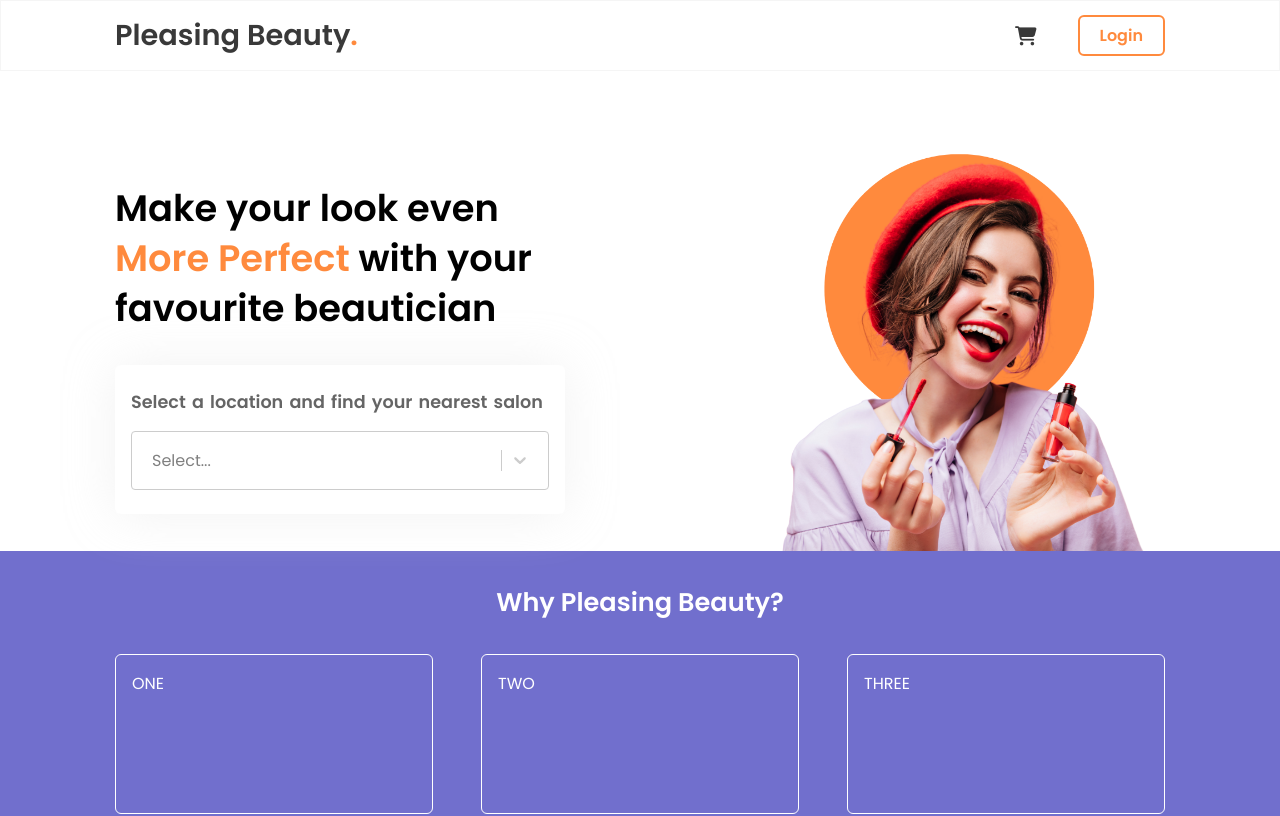
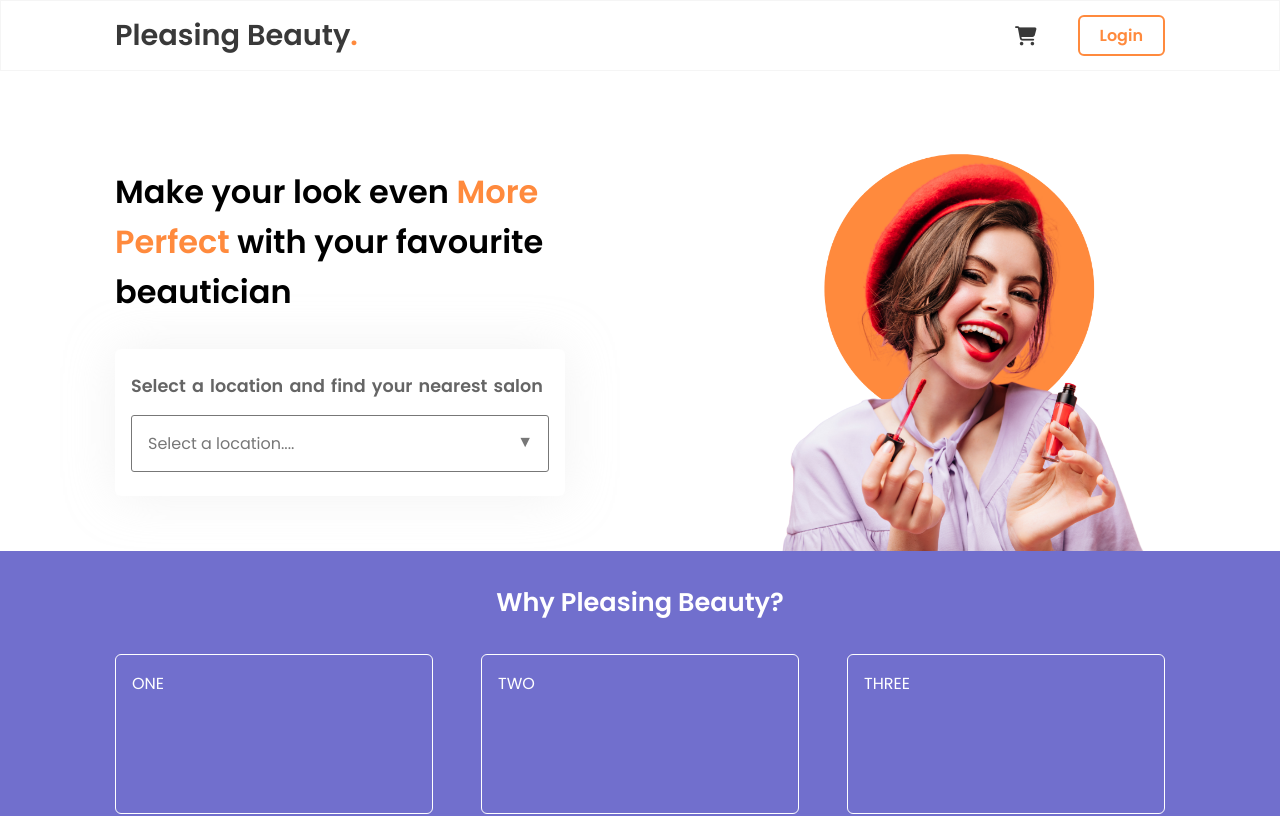
Before and after one commit to shivammtiwari/pleasing-beauty, a React (Create React App) app: page / in a window 1280 px wide. Shown: the top 816 px of the page. Built offline with nearby package versions, Linux system fonts and the light colour scheme.

Commit message:
Parlour List Page Added

```diff
--- a/package.json
+++ b/package.json
@@ -7,8 +7,9 @@
     "@testing-library/react": "^13.4.0",
     "@testing-library/user-event": "^13.5.0",
     "react": "^18.2.0",
+    "react-bootstrap": "^2.7.2",
     "react-dom": "^18.2.0",
-    "react-router-dom": "^6.8.1",
+    "react-router-dom": "^6.9.0",
     "react-scripts": "5.0.1",
     "react-select": "^5.7.0",
     "web-vitals": "^2.1.4"
--- a/src/App.js
+++ b/src/App.js
@@ -1,11 +1,19 @@
 import './App.css';
 import Home from './Pages/Home/Home';
+import { BrowserRouter, Routes, Route } from 'react-router-dom';
+import WhyUs from './Components/WhyUs/WhyUs';
+import ParlourList from './Components/ParlourList/ParlourList';
+
 
 function App() {
   return (
-   <>
-   <Home/>
-   </>
+ <BrowserRouter>
+       <Routes>
+        <Route path="/" element={<Home />} />
+        <Route path="/:city" element={<ParlourList/>} />
+      </Routes>
+ </BrowserRouter>
+
   );
 }
 
--- /dev/null
+++ b/src/Cities.js
@@ -0,0 +1,12 @@
+export const Cities = [
+    { country: "India" },
+    { city: "Bangalore" },
+    { city: "Mysuru" },
+    { city: "Ahmedabad" },
+    { city: "Chennai" },
+    { city: "Delhi NCR" },
+    { city: "Chandigarh Tricity" },
+    { city: "Hyderabad" },
+    { city: "Pune" },
+    { city: "Ludhiana" },
+  ];
--- a/src/Components/Hero/Hero.css
+++ b/src/Components/Hero/Hero.css
@@ -10,11 +10,11 @@
   .left-div{
     max-width: 480px;
     width: 100%;
-    padding-top: 2rem;
+    padding-top: 1rem;
   }
 
   .left-div h2{
-    font-size: 2.3rem;
+    font-size: 2rem;
     line-height: 50px;
     font-weight: 550;
   }
--- a/src/Components/LocationBox/LocationBox.css
+++ b/src/Components/LocationBox/LocationBox.css
@@ -0,0 +1,54 @@
+  select {
+    -webkit-appearance: none;
+    -moz-appearance: none;
+    -ms-appearance: none;
+    appearance: none;
+    outline: none;
+    background-image: none;
+}
+
+.select {
+    position: relative;
+    display: block;
+    width: 100%;
+    line-height: 3;
+    overflow: hidden;
+
+}
+
+select {
+    width: 100%;
+    height: 100%;
+    margin: 0;
+    padding: 1rem;
+    color: #777;
+    cursor: pointer;
+    outline: none;
+    border: 1.5px solid #777;
+    border-radius: 3px;
+    font-size: 16px;
+    background-color: #fff;
+}
+
+select::-ms-expand {
+    display: none;
+}
+
+.select::after {
+    content: '\25BC';
+    position: absolute;
+    top: 3px;
+    right: 0;
+    bottom: 0;
+    padding: 0 1em;
+    pointer-events: none;
+    color: #777;
+}
+
+
+
+ .select::after {
+    -webkit-transition: .25s all ease;
+    -o-transition: .25s all ease;
+    transition: .25s all ease;
+}
--- a/src/Components/LocationBox/LocationBox.js
+++ b/src/Components/LocationBox/LocationBox.js
@@ -1,47 +1,94 @@
-import React from 'react'
-import Select from "react-select";
+import React, { useState } from 'react'
+import { useNavigate } from "react-router-dom";
+// import Select from "react-select";
+import './LocationBox.css'
+
+// import { Cities } from '../../Cities';
 
 
 const LocationBox = () => {
+  const [city, setCity] = useState("");
+  const navigate = useNavigate();
+
+
+
   const options = [
-    { value: "Babulaal", label: "Babulaal" },
-    { value: "Kalu Kuwan", label: "Kalu Kuwan" },
+    { value: " ", label: "Select a location...." },
+    { value: "Babulaal Chauraha Banda", label: "Babulaal" },
+    { value: "Kalu Kuwan Banda", label: "Kalu Kuwan" },
     { value: "Atarra Chungi", label: "Atarra Chungi" },
-    { value: "Babulaal", label: "Babulaal" },
-    { value: "Kalu Kuwan", label: "Kalu Kuwan" },
-    { value: "Babulaal", label: "Babulaal" },
-    { value: "Kalu Kuwan", label: "Kalu Kuwan" },
-    { value: "Babulaal", label: "Babulaal" },
-    { value: "Kalu Kuwan", label: "Kalu Kuwan" },
-    { value: "Babulaal", label: "Babulaal" },
-    { value: "Kalu Kuwan", label: "Kalu Kuwan" },
-    { value: "Kalu Kuwan", label: "Kalu Kuwan" },
-    { value: "Kalu Kuwan", label: "Kalu Kuwan" },
+    { value: "Babulaal Chauraha Banda", label: "Babulaal" },
+    { value: "Kalu Kuwan Banda", label: "Kalu Kuwan" },
+    { value: "Atarra Chungi", label: "Atarra Chungi" },
+
 
   ];
 
-  const customStyles = {
-    option: (defaultStyles, state) => ({
-      ...defaultStyles,
-      color: state.isSelected ? "black" : "black",
-      backgroundColor: state.isSelected ? "white" : "white",
-    }),
 
-    control: (defaultStyles) => ({
-      ...defaultStyles,
-      backgroundColor: "white",
-      color: 'black',
-      padding: "10px",
-      boxShadow: "none",
-    }),
-    singleValue: (defaultStyles) => ({ ...defaultStyles, color: "black" }),
+
+  const handleChange = (value) => {
+    setCity(value);
+    navigate(`/${value}`);
   };
+
+  // const customStyles = {
+  //   option: (defaultStyles, state) => ({
+  //     ...defaultStyles,
+  //     color: state.isSelected ? "black" : "black",
+  //     backgroundColor: state.isSelected ? "white" : "white",
+  //   }),
+
+  //   control: (defaultStyles) => ({
+  //     ...defaultStyles,
+  //     backgroundColor: "white",
+  //     color: 'black',
+  //     padding: "10px",
+  //     boxShadow: "none",
+  //   }),
+  //   singleValue: (defaultStyles) => ({ ...defaultStyles, color: "black" }),
+  // };
 
   return (
     <div className='location-box'>
       <h3>Select a location and find your nearest salon</h3>
-      <Select options={options} styles={customStyles} />
+      {/* <Select
+        value={city}
+        options={options} styles={customStyles}
+        onChange={(event) =>handleChange(event.target.value)}
+      /> */}
+
+      {/* <form onSubmit={handleSubmit} >
+
+        <input
+          className='inputField'
+          value={word}
+          onChange={event => setWord(event.target.value)}
+          type="text" placeholder='Enter a word' />
+      </form> */}
+        <div class="select">
+            <select name="slct" id="slct"
+             cursor={"pointer"}
+             placeholder="Select City"
+             value={city}
+             width={"20em"}
+             onChange={(e) => handleChange(e.target.value)}
+             >
+                {options.map((item, index) =>
+          (
+            <option
+              key={index}
+              style={{ cursor: "pointer" }}
+              value={item.value}
+            >
+              {item.label}
+            </option>
+          )
+          )}
+            </select>
+        </div>
     </div>
+
+
   )
 }
 
--- /dev/null
+++ b/src/Components/ParlourList/List.js
@@ -0,0 +1,37 @@
+
+import {  useEffect, useState } from "react";
+import axios from "axios";
+
+const List = () => {
+  const [data, setdata] = useState([]);
+  const fetchData = async () => {
+    const response = await axios.get("https://fakestoreapi.com/products");
+    setdata(response.data);
+    console.log(data);
+  };
+  useEffect(() => {
+    fetchData();
+  }, []);
+
+  return (
+    <div className="List">
+      {data.map((item, index) => {
+        item.quantity = 1;
+        return (
+          <div className="ListCard" key={index}>
+            <img src={item.image} alt="" />
+            <div>
+            <h3> {item.title} [Parlour Name]</h3>
+            <p>{item.price} [Parlour Location]</p>
+            <p>{item.price} [Other Info]</p>
+
+
+            </div>
+          </div>
+        );
+      })}
+    </div>
+  );
+};
+
+export default List;
--- /dev/null
+++ b/src/Components/ParlourList/ParlourList.css
@@ -0,0 +1,70 @@
+.ParlourHeaderWrap {
+    background-color: #fff6f1;
+
+}
+
+.ParlourHeader {
+    max-width: 1050px;
+    width: 94%;
+    margin: auto;
+    display: flex;
+    padding: 3rem 0;
+    align-items: center;
+}
+
+.ParlourHeader i {
+    margin-right: 10px;
+    font-size: 2rem;
+    color: rgb(24, 24, 24);
+}
+
+.ParlourHeader h2 {
+    color: rgb(24, 24, 24);
+}
+
+
+.List {
+    /* display: flex; */
+    justify-content: space-between;
+    /* flex-wrap: wrap; */
+
+    display: grid;
+    grid-template-columns: repeat(auto-fit, minmax(340px, 1fr));
+    max-width: 1050px;
+    width: 94%;
+    column-gap: 2rem;
+    margin: auto;
+
+}
+
+.ListCard {
+    display: flex;
+    align-items: center;
+    max-width: 500px;
+    width: 100%;
+    padding: 20px;
+    border-radius: 3px;
+    box-sizing: border-box;
+    color: #313131;
+    margin: 1.2rem 0;
+    cursor: pointer;
+    /* border: 1px solid rgb(229, 229, 255); */
+    box-shadow: 0px 0px 2px 1px rgba(255, 208, 191, .2);
+    transition: .3s all;
+
+}
+
+.ListCard:hover {
+    box-shadow: 0px 0px 27px 1px rgba(255, 208, 191, 0.4);
+    transform: translateY(-2px);
+
+
+}
+
+.ListCard img {
+    max-width: 100px;
+    width: 100%;
+    max-height: 100px;
+    height: 100%;
+    margin-right: 10px;
+}
--- /dev/null
+++ b/src/Components/ParlourList/ParlourList.js
@@ -0,0 +1,29 @@
+import React from 'react'
+import Navbar from '../Navbar/Navbar'
+import './ParlourList.css'
+import { useParams } from 'react-router-dom'
+import Homepage from './List'
+import Footer from '../Footer/Footer'
+
+const ParlourList = () => {
+
+    const { city } = useParams()
+
+  return (
+    <>
+    <Navbar/>
+    <div className='ParlourHeaderWrap'>
+    <div className='ParlourHeader'>
+    <i class="fa-sharp fa-solid fa-location-dot"></i>
+        <h2>
+            {city}
+        </h2>
+    </div>
+    </div>
+    <Homepage/>
+    <Footer/>
+    </>
+  )
+}
+
+export default ParlourList
```
Also changed, not shown: src/App.css (+91 -0 lines), 1 other file (tests, documents, lock files or other folders).
